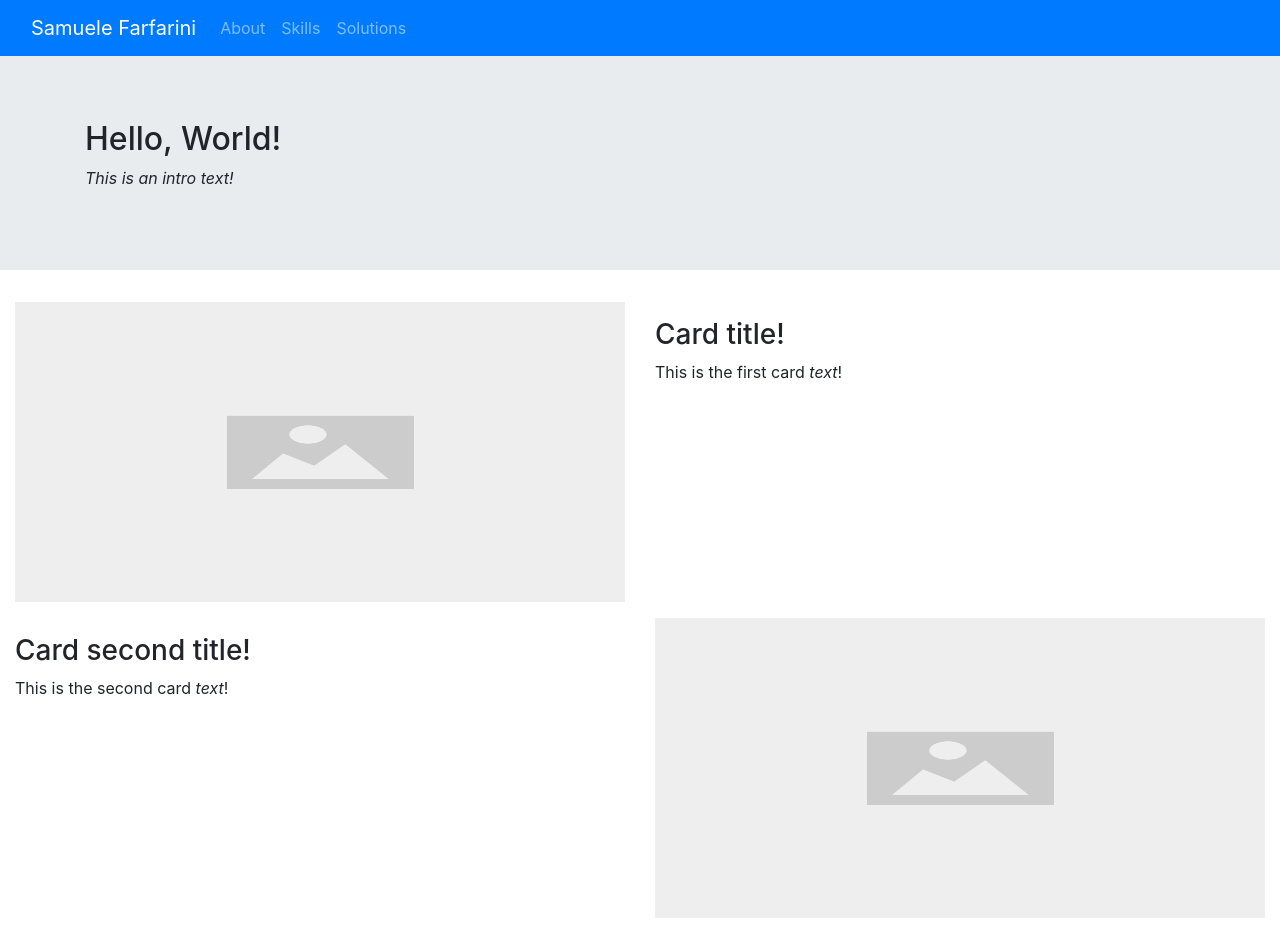
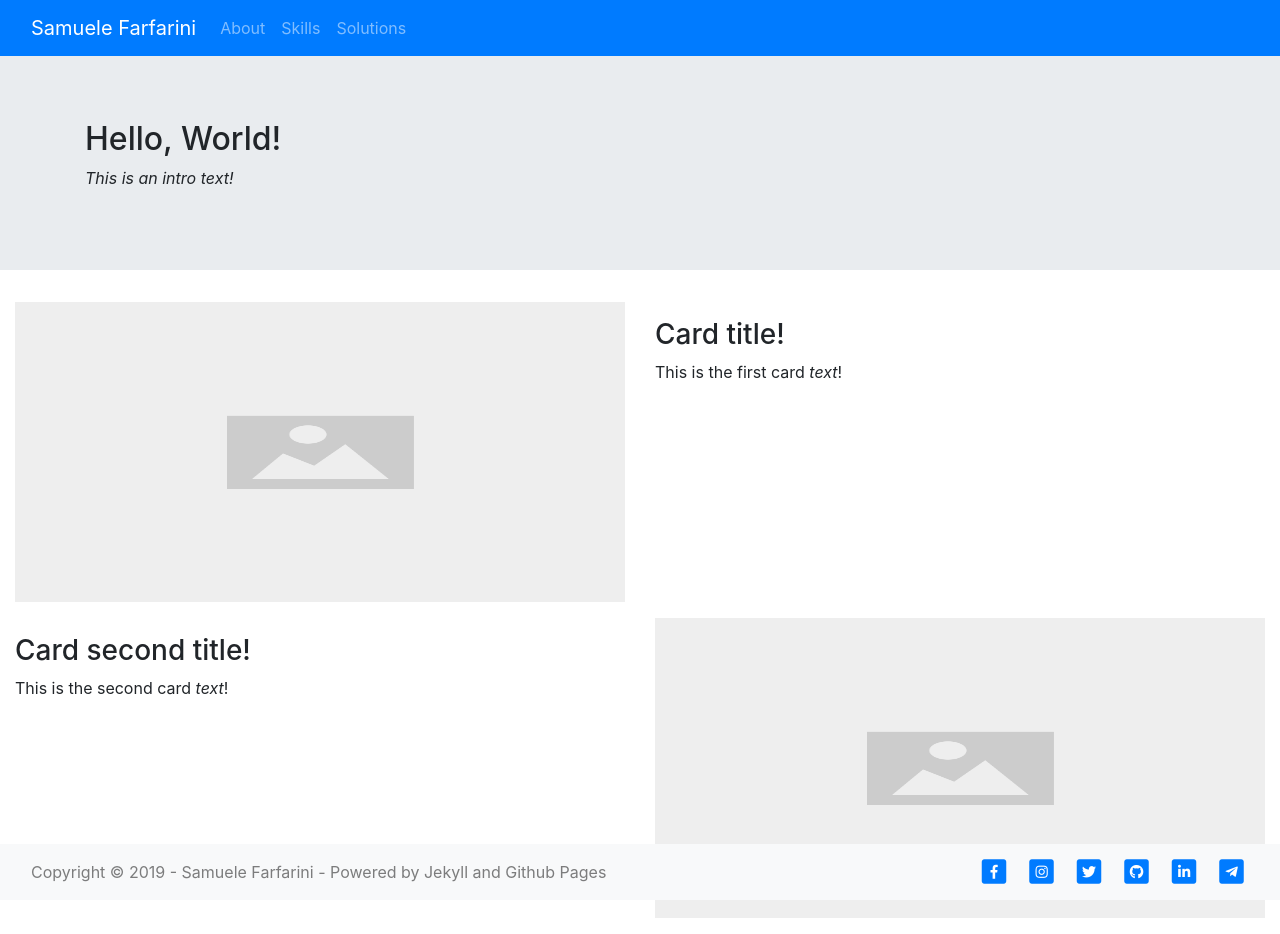
Before and after one commit to Glassheart83/personal-site, a Jekyll site: the page built from contents/index.html, in a window 1280 px wide. Built offline with Jekyll 4.4.1, drawn with Linux system fonts in a browser that asks for light colours; nearby versions of some CDN libraries.

Commit message:
added simple footer and social links

```diff
--- /dev/null
+++ b/_includes/footer.html
@@ -0,0 +1,24 @@
+<footer>
+
+    <script src="https://code.jquery.com/jquery-3.2.1.slim.min.js"
+        integrity="sha384-KJ3o2DKtIkvYIK3UENzmM7KCkRr/rE9/Qpg6aAZGJwFDMVNA/GpGFF93hXpG5KkN"
+        crossorigin="anonymous"></script>
+    <script src="https://cdnjs.cloudflare.com/ajax/libs/popper.js/1.12.9/umd/popper.min.js"
+        integrity="sha384-ApNbgh9B+Y1QKtv3Rn7W3mgPxhU9K/ScQsAP7hUibX39j7fakFPskvXusvfa0b4Q"
+        crossorigin="anonymous"></script>
+    <script src="https://maxcdn.bootstrapcdn.com/bootstrap/4.0.0/js/bootstrap.min.js"
+        integrity="sha384-JZR6Spejh4U02d8jOt6vLEHfe/JQGiRRSQQxSfFWpi1MquVdAyjUar5+76PVCmYl"
+        crossorigin="anonymous"></script>
+
+    <div class="navbar fixed-bottom navbar-light bg-light" role="navigation">
+        <div class="container-fluid">
+            <span class="navbar-text">
+                Copyright &copy; 2019 - {{ site.title }} - Powered by Jekyll and Github Pages
+            </span>
+            <div class="nav justify-content-end">
+                {% include socials.html %}
+            </div>
+        </div>
+    </div>
+
+</footer>
--- /dev/null
+++ b/_includes/socials.html
@@ -0,0 +1,12 @@
+<ul class="list-inline mb-0">
+    {% for social in site.data.links.socials %}
+    <li class="list-inline-item">
+        <a href="{{ social.url }}" target="_blank">
+            <span class="fa-stack fa-sm">
+                <i class="fas fa-square fa-stack-2x"></i>
+                <i class="fab {{ social.icon }} fa-stack-1x fa-inverse"></i>
+            </span>
+        </a>
+    </li>
+    {% endfor %}
+</ul>
--- a/_layouts/default.html
+++ b/_layouts/default.html
@@ -1,15 +1,18 @@
 <!DOCTYPE html>
 <html lang="{{ page.lang | default: site.lang | default: 'en' }}">
 
-{%- include head.html -%}
+{% include head.html %}
 
 <body>
 
-    {%- include header.html -%}
+    {% include header.html %}
 
     <main role="main">
         {{ content }}
     </main>
+
+    {% include footer.html %}
+
 </body>
 
 </html>
```
Also changed, not shown: _data/links.yml (+14 -0 lines), _includes/head.html (+0 -10 lines).
